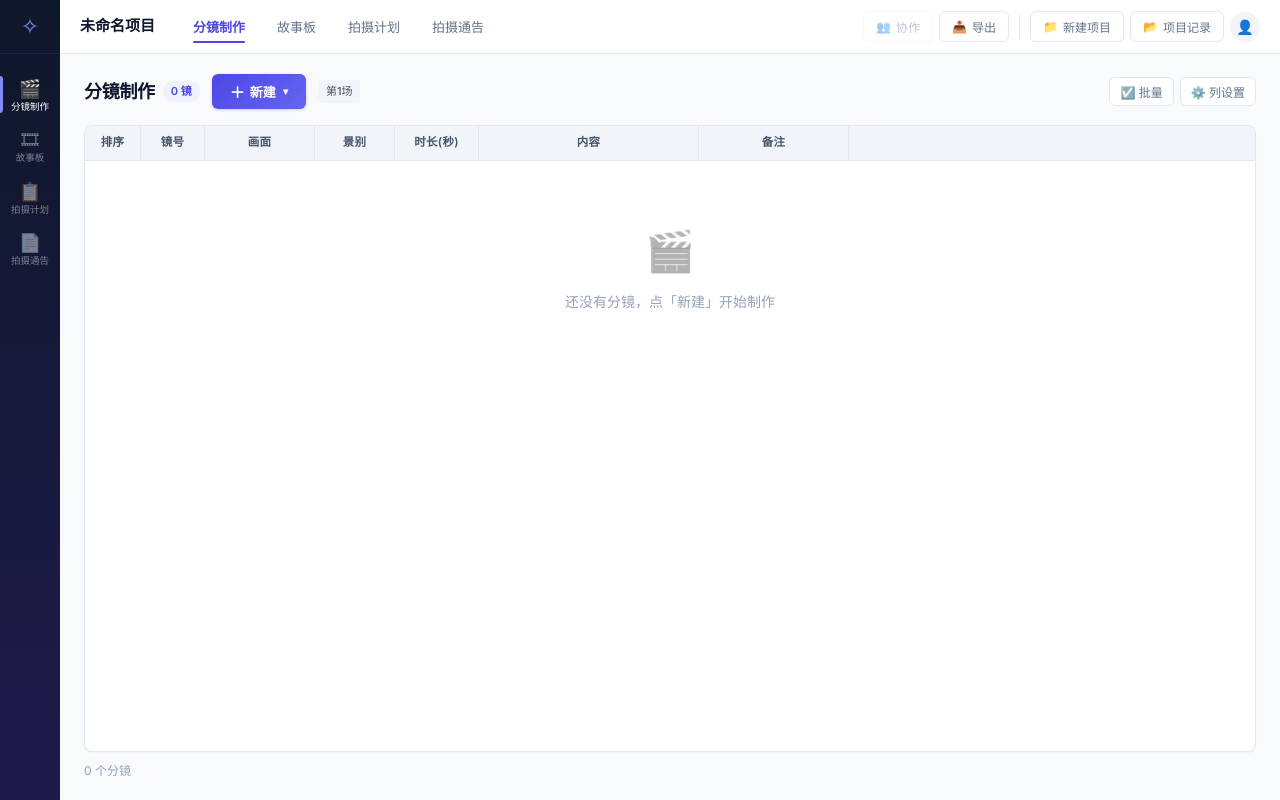
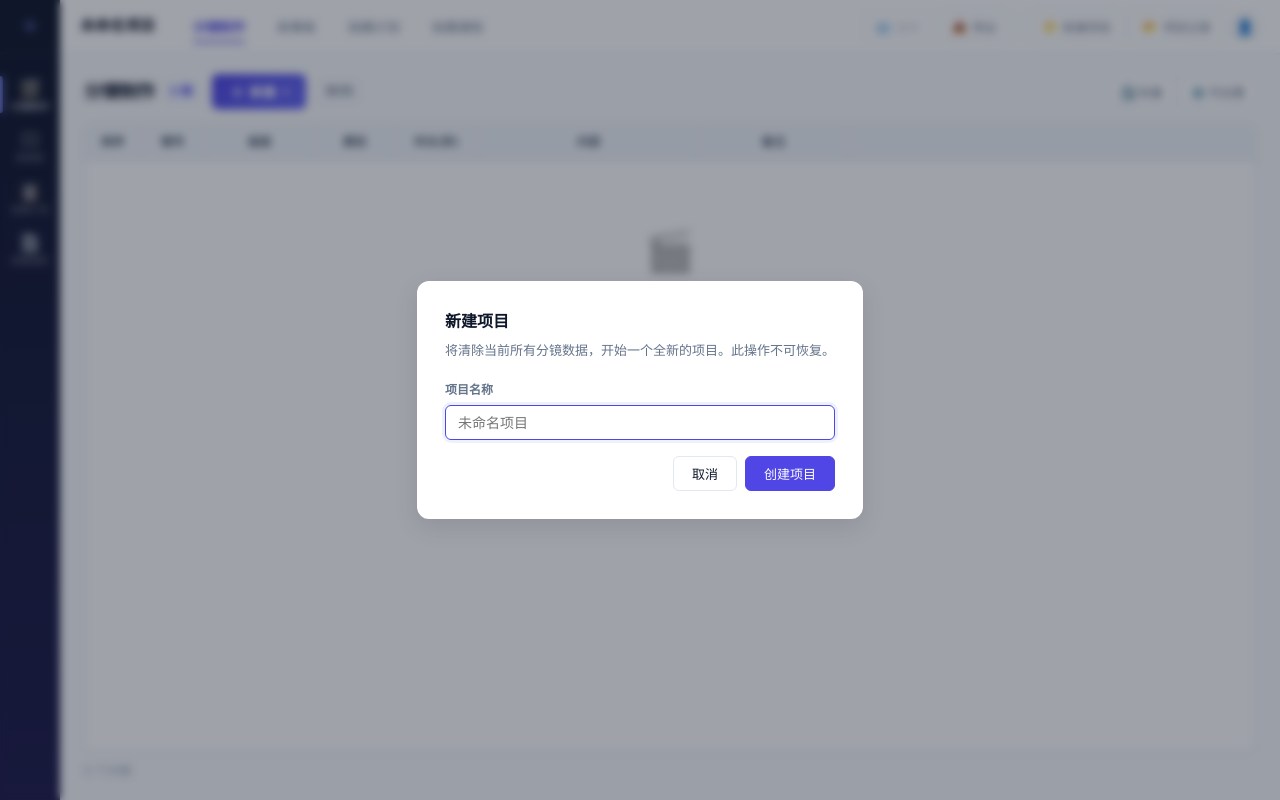
Before and after one commit to foweh/storyboard-editor, a Vue app: page / in a window 1280 px wide. Built offline with nearby package versions, Linux system fonts and the light colour scheme.

Commit message:
feat: 首次启动自动弹出项目命名弹窗
- onMounted 检测项目名为默认且无分镜 → 自动打开新建项目弹窗
- 首次启动时确认命名直接改当前项目名（不调用 resetAll 创建新项目）
- 避免留下空壳的「未命名项目」记录

```diff
--- a/src/components/AppHeader.vue
+++ b/src/components/AppHeader.vue
@@ -50,7 +50,13 @@ function isActiveProject(id: string) {
   return projectList.value.find(p => p.id === id)?.name === state.project
 }
 
-onMounted(refreshProjectList)
+onMounted(() => {
+  refreshProjectList()
+  // 首次启动：项目名称为默认且无分镜 → 弹出命名窗口
+  if (state.project === '未命名项目' && state.shots.length === 0) {
+    nextTick(() => openNewProject())
+  }
+})
 
 function openNewProject() {
   newProjectName.value = ''
@@ -59,8 +65,14 @@ function openNewProject() {
 }
 
 function confirmNewProject() {
-  const name = newProjectName.value.trim() || undefined
-  resetAll(name)
+  const name = newProjectName.value.trim()
+  // 首次启动：尚无分镜，直接改名而不是新建项目
+  if (state.shots.length === 0 && state.scenes.length === 1 && state.scenes[0].name === '第1场') {
+    state.project = name || '未命名项目'
+    // 响应式 watch 会自动持久化
+  } else {
+    resetAll(name || undefined)
+  }
   showNewProject.value = false
 }
 
```
